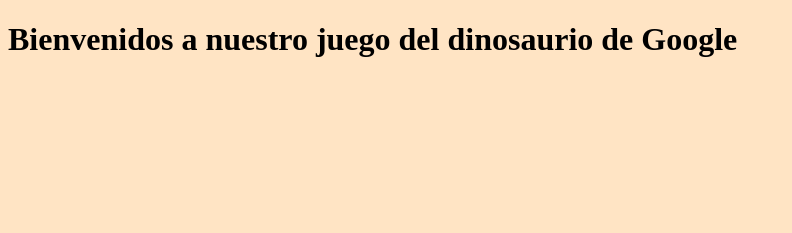
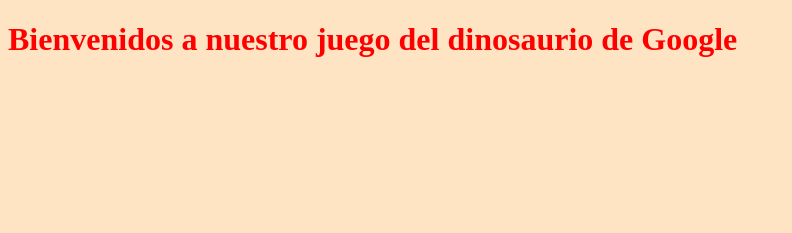
Before and after one commit to gohandan157/Juego-dinosaurio, a plain HTML site: page index.html in a window 1280 px wide. Shown: the whole page, without its empty margins (0-792 px from the left). Drawn offline with Linux system fonts and the light colour scheme.

Commit message:
se creo una variable y se dio estilos

```diff
--- a/js/index.js
+++ b/js/index.js
@@ -0,0 +1 @@
+let nombre;
--- a/styles/style.css
+++ b/styles/style.css
@@ -1,3 +1,7 @@
 body{
     background-color: bisque;
 }
+
+h1{
+    color: red;
+}
```
